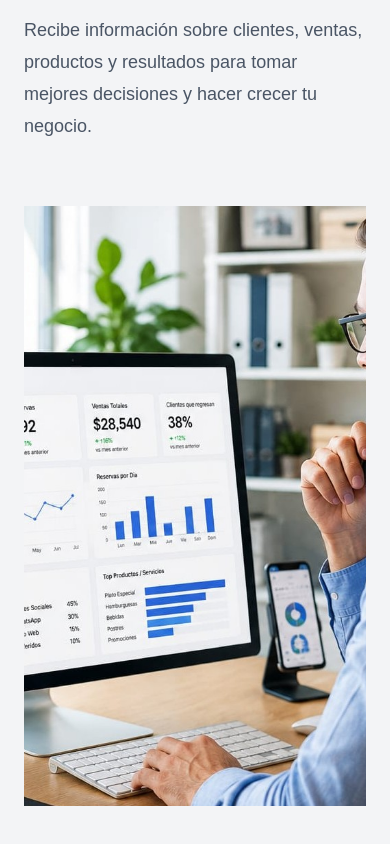
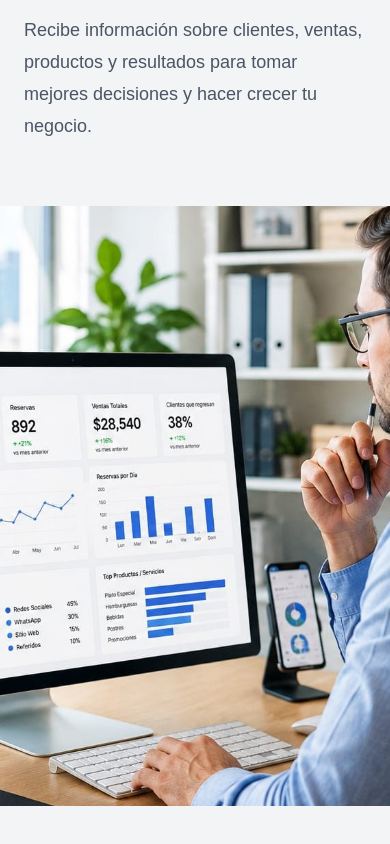
Before and after one commit to FabianGallego/ShortBizAI, a Next.js app: page / in a window 390 px wide. Shown: the part 6479-7323 px from the top of the page. Built offline with nearby package versions, Linux system fonts and the light colour scheme.

Commit message:
Ajusta imagen responsive de inteligencia

```diff
--- a/app/page.tsx
+++ b/app/page.tsx
@@ -515,7 +515,7 @@ export default function Home() {
       </div>
 
       {/* IMAGEN */}
-      <div className="order-2 relative w-full h-[600px] overflow-hidden">
+      <div className="order-2 relative w-screen h-[600px] overflow-hidden -ml-[calc((100vw-100%)/2)] lg:ml-0 lg:w-full">
 
         <Image
           src="/image/inteligencia.jpg"
```
